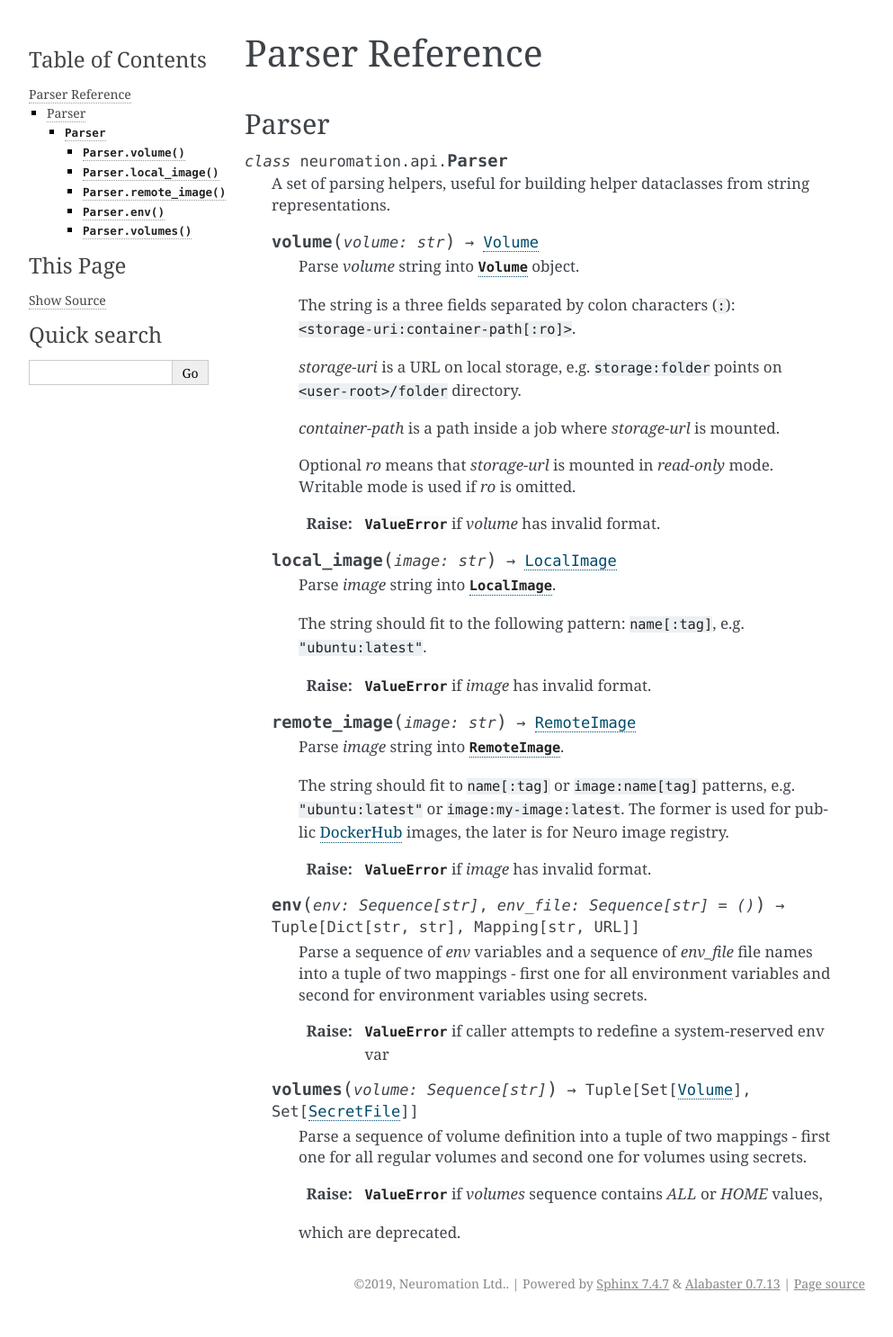
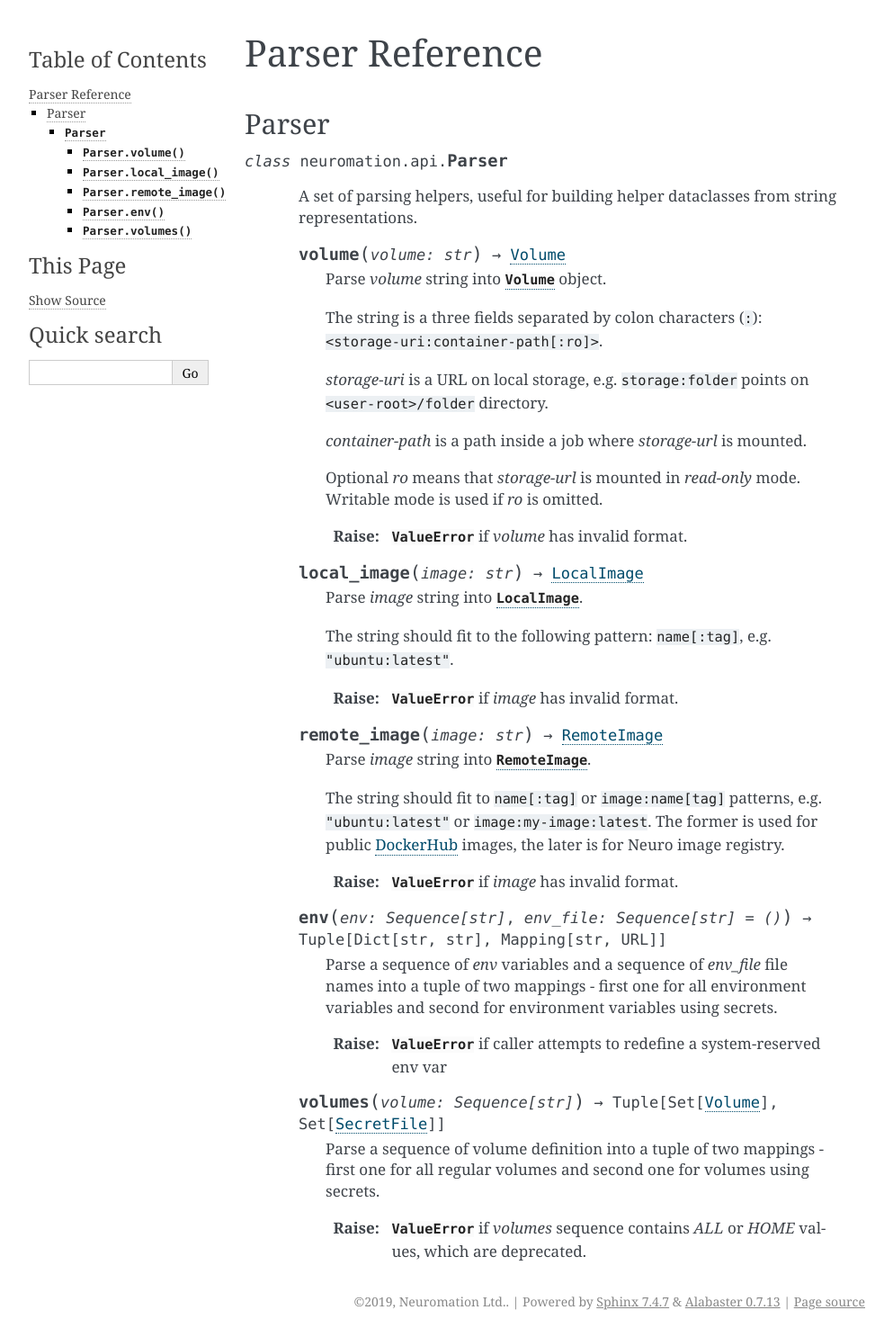
Before and after one commit to neuro-inc/neuro-cli, a Sphinx documentation site: the page built from docs/parse_reference.rst, in a window 1280 px wide. Shown: the whole page at 90% size, without its empty margins (148-1141 px from the left). Built offline with Sphinx 7.4.7, drawn with Linux system fonts in a browser that asks for light colours; pages that are not in the unit, such as notebooks, are missing from menus; some of the changed lines change nothing that is shown.

Commit message:
Try ti fix docs

```diff
--- a/docs/parse_reference.rst
+++ b/docs/parse_reference.rst
@@ -50,6 +50,8 @@
 
       :raise: :exc:`ValueError` if *image* has invalid format.
 
+  .. _DockerHub: https://hub.docker.com
+
    .. method:: env(env: Sequence[str], env_file: Sequence[str] = ()) -> Tuple[Dict[str, str], Mapping[str, URL]]
 
       Parse a sequence of *env* variables and a sequence of *env_file* file names into a
@@ -63,7 +65,4 @@
       Parse a sequence of volume definition into a tuple of two mappings - first one for
       all regular volumes and second one for volumes using secrets.
 
-      :raise: :exc:`ValueError` if `volumes` sequence contains `ALL` or `HOME` values,
-      which are deprecated.
-
-.. _DockerHub: https://hub.docker.com
+      :raise: :exc:`ValueError` if `volumes` sequence contains `ALL` or `HOME` values, which are deprecated.
```
